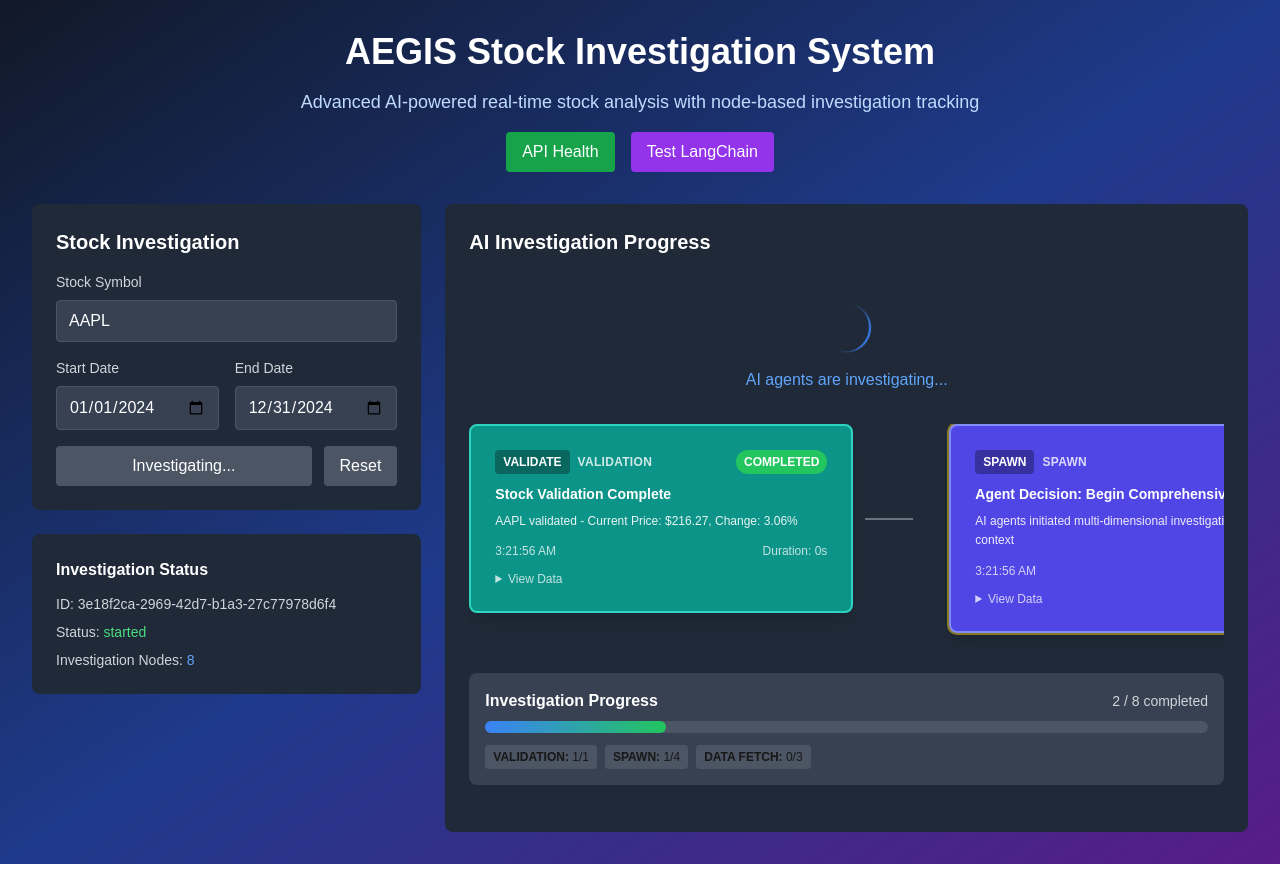
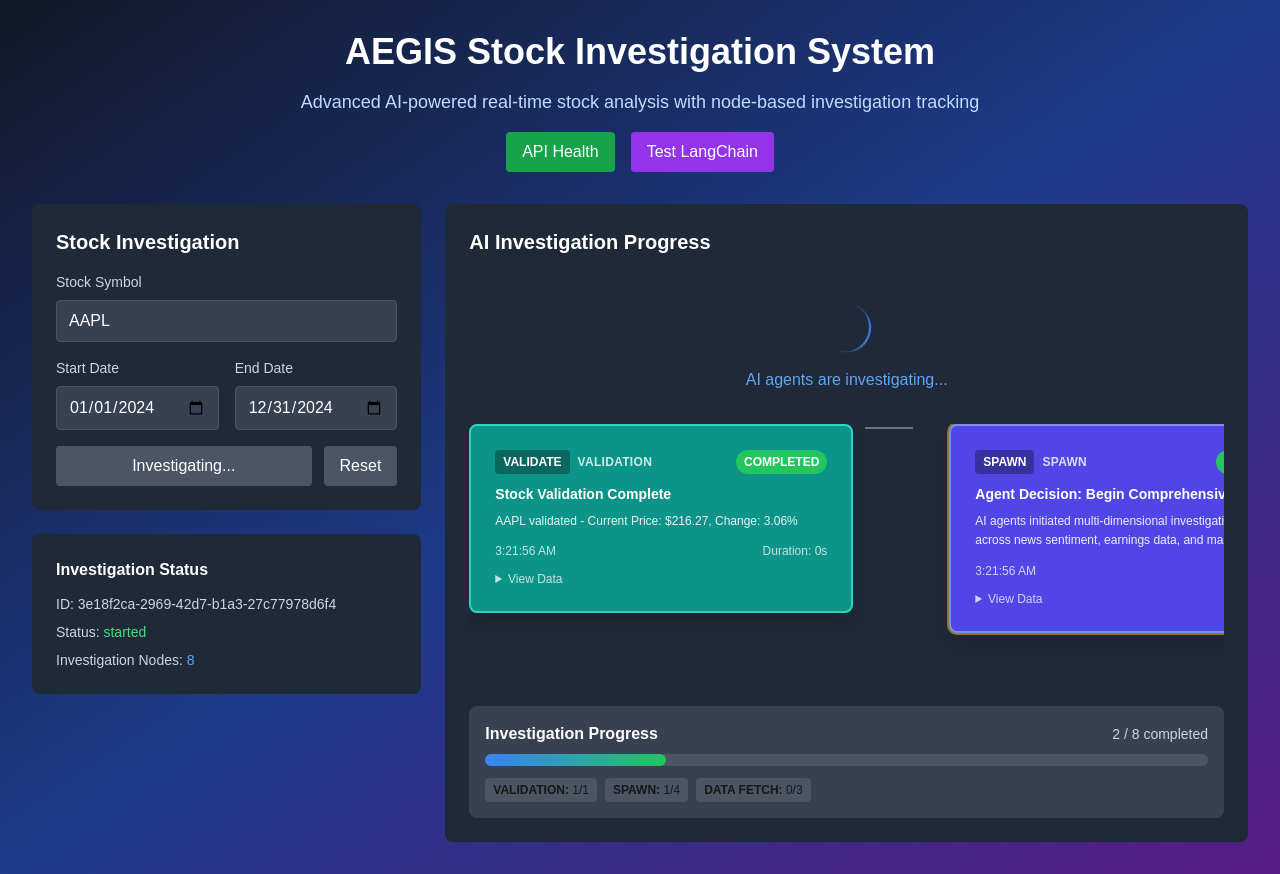
Before and after one commit to edxNoel/aegistbackup, a Next.js app in the folder frontend/: page / in a window 1280 px wide. Both pictures are taken after a click on the button "Start Investigation". Built offline with nearby package versions, Linux system fonts and the light colour scheme.

Commit message:
Fix node display cutoff - nodes now fully visible and readable

```diff
--- a/frontend/src/app/page.tsx
+++ b/frontend/src/app/page.tsx
@@ -119,25 +119,27 @@ const NodeVisualization = ({ nodes, isLoading }: any) => {
         </div>
       )}
 
-      <div className="h-96 overflow-auto">
+      <div className="min-h-96 max-h-screen overflow-x-auto overflow-y-visible">
         {nodes.length === 0 && !isLoading ? (
           <div className="text-gray-400 text-center py-12">
             No investigation data yet. Start an investigation to see AI agents in action!
           </div>
         ) : (
-          <div className="relative min-h-full">
+          <div className="relative w-full">
             {/* Horizontal node flow with enhanced sub-node visualization */}
-            <div className="flex items-start space-x-6 overflow-x-auto pb-4 min-w-max">
+            <div className="flex items-start space-x-6 overflow-x-auto overflow-y-visible pb-8 min-w-max pr-4">
               {nodes.map((node: AgentNode, index: number) => (
-                <div key={node.id || index} className="flex items-center">
+                <div key={node.id || index} className="flex items-start flex-shrink-0">
                   {/* Node with enhanced styling for different types */}
                   <div className={`
                     ${getNodeColor(node.type, node.status)}
-                    rounded-lg p-6 min-w-96 max-w-2xl text-white shadow-lg border-2
+                    rounded-lg p-6 w-96 max-w-2xl text-white shadow-lg border-2
                     transition-all duration-300 hover:scale-105
                     ${node.type === 'spawn' ? 'ring-2 ring-yellow-400 ring-opacity-50' : ''}
                     ${node.type === 'inference' ? 'ring-2 ring-purple-400 ring-opacity-50' : ''}
                     ${node.type === 'sub_investigation' ? 'ring-2 ring-cyan-400 ring-opacity-50' : ''}
+                    ${node.type === 'sub_inference' ? 'ring-2 ring-pink-400 ring-opacity-50' : ''}
+                    flex flex-col
                   `}>
                     {/* Node Header */}
                     <div className="flex items-center justify-between mb-3">
@@ -213,13 +215,26 @@ const NodeVisualization = ({ nodes, isLoading }: any) => {
                     {(node.type === 'sub_investigation' || node.type === 'sub_inference') && (node.data as any)?.sub_analysis && (
                       <div className="bg-black bg-opacity-30 rounded p-4 mb-4 text-sm">
                         <div className="font-semibold text-cyan-300 mb-3">Sub-Investigation Analysis:</div>
-                        <div className="text-gray-200 leading-relaxed max-h-48 overflow-y-auto whitespace-pre-wrap">
+                        <div className="text-gray-200 leading-relaxed max-h-96 overflow-y-auto whitespace-pre-wrap">
                           {(node.data as any).sub_analysis}
                         </div>
                         {(node.data as any).trigger_reason && (
-                          <div className="mt-3 pt-3 border-t border-gray-600">
-                            <div className="font-semibold text-yellow-300 mb-1">Investigation Trigger:</div>
-                            <div className="text-gray-300 text-sm">{(node.data as any).trigger_reason}</div>
+                          <div className="mt-4 pt-3 border-t border-gray-600">
+                            <div className="font-semibold text-yellow-300 mb-2">Investigation Trigger:</div>
+                            <div className="text-gray-300 text-sm leading-relaxed whitespace-pre-wrap">{(node.data as any).trigger_reason}</div>
+                          </div>
+                        )}
+                        {(node.data as any).recommendations && (
+                          <div className="mt-4 pt-3 border-t border-gray-600">
+                            <div className="font-semibold text-green-300 mb-2">Recommendations:</div>
+                            <ul className="text-gray-300 text-sm space-y-1">
+                              {(node.data as any).recommendations.map((rec: string, idx: number) => (
+                                <li key={idx} className="flex items-start">
+                                  <span className="text-green-400 mr-2">•</span>
+                                  <span>{rec}</span>
+                                </li>
+                              ))}
+                            </ul>
                           </div>
                         )}
                       </div>
```
